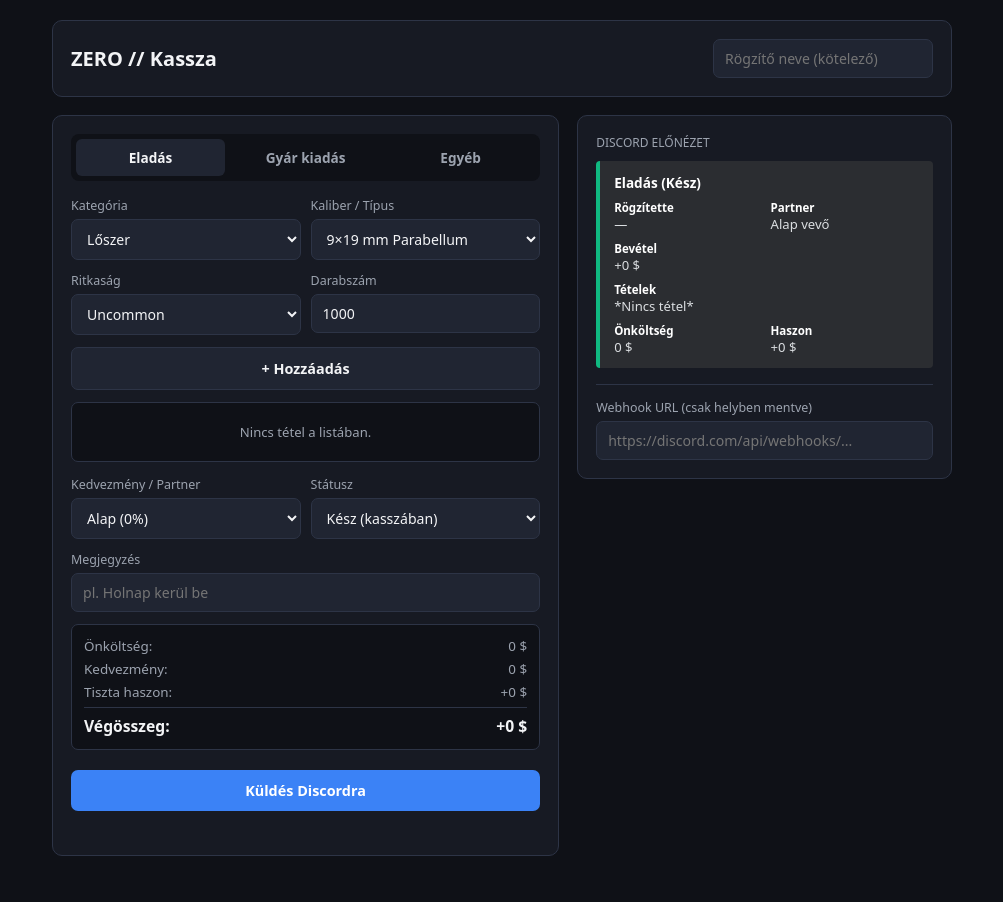
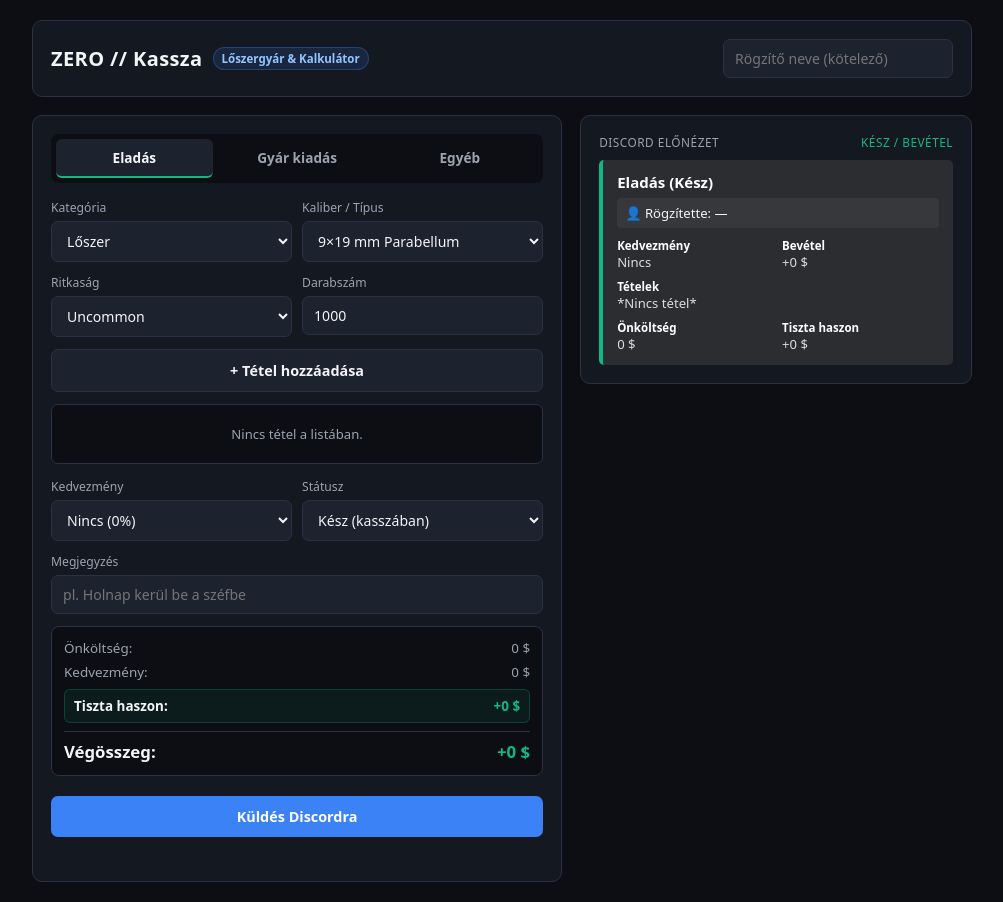
Before and after one commit to Pingu11xx/kassza, a plain HTML site: page index.html in a window 1280 px wide. Shown: the whole page, without its empty margins (138-1141 px from the left). Before the commit the page ends 876 px from the top, so only its background shows below. Drawn offline with Linux system fonts and the light colour scheme.

Commit message:
Refactor index.html for layout and style improvements
Updated styles and structure for improved layout and readability. Modified various CSS variables, adjusted element sizes, and refined HTML structure for better user experience.

```diff
--- a/index.html
+++ b/index.html
@@ -6,10 +6,10 @@
     <title>ZERO // Kassza & Kalkulátor</title>
     <style>
         :root {
-            --bg: #0f1117;
-            --card: #171a23;
-            --input: #202532;
-            --border: #2d3446;
+            --bg: #0c0e13;
+            --card: #141821;
+            --input: #1d222f;
+            --border: #2a3142;
             --text: #f3f4f6;
             --muted: #9ca3af;
             --green: #10b981;
@@ -35,14 +35,14 @@
 
         .app {
             width: 100%;
-            max-width: 900px;
+            max-width: 940px;
             display: grid;
             grid-template-columns: 1.15fr 0.85fr;
             gap: 18px;
             align-items: start;
         }
 
-        @media (max-width: 780px) {
+        @media (max-width: 820px) {
             .app {
                 grid-template-columns: 1fr;
             }
@@ -64,8 +64,25 @@
             flex-wrap: wrap;
         }
 
-        .top h1 {
+        .brand {
+            display: flex;
+            align-items: center;
+            gap: 10px;
+        }
+
+        .brand h1 {
             font-size: 1.25rem;
+            letter-spacing: 0.4px;
+        }
+
+        .pill {
+            font-size: 0.72rem;
+            font-weight: 700;
+            padding: 3px 8px;
+            border-radius: 999px;
+            background: rgba(59, 130, 246, 0.14);
+            color: #93c5fd;
+            border: 1px solid rgba(59, 130, 246, 0.3);
         }
 
         .tabs {
@@ -87,12 +104,17 @@
             font-weight: 600;
             font-size: 0.85rem;
             cursor: pointer;
+            border-bottom: 2px solid transparent;
         }
 
         .tab.active {
             background: var(--input);
             color: var(--text);
         }
+
+        .tab[data-tab="sale"].active { border-bottom-color: var(--green); }
+        .tab[data-tab="factory"].active { border-bottom-color: var(--red); }
+        .tab[data-tab="other"].active { border-bottom-color: var(--blue); }
 
         .field {
             margin-bottom: 12px;
@@ -106,7 +128,7 @@
 
         label {
             display: block;
-            font-size: 0.78rem;
+            font-size: 0.76rem;
             color: var(--muted);
             margin-bottom: 5px;
         }
@@ -126,12 +148,16 @@
             border-color: var(--blue);
         }
 
+        input.req-missing {
+            border-color: var(--red);
+        }
+
         button.action {
             width: 100%;
             padding: 11px;
             border: none;
             border-radius: 7px;
-            font-weight: 600;
+            font-weight: 700;
             font-size: 0.9rem;
             cursor: pointer;
         }
@@ -143,10 +169,18 @@
             margin-bottom: 12px;
         }
 
+        .btn-add:hover {
+            border-color: var(--blue) !important;
+        }
+
         .btn-send {
             background: var(--blue);
             color: #fff;
             margin-top: 6px;
+        }
+
+        .btn-send:hover {
+            filter: brightness(1.08);
         }
 
         .chips {
@@ -164,6 +198,11 @@
             border-radius: 6px;
             font-size: 0.76rem;
             cursor: pointer;
+        }
+
+        .chip:hover {
+            color: var(--text);
+            border-color: var(--blue);
         }
 
         .cart {
@@ -209,7 +248,7 @@
         .summary {
             background: var(--bg);
             border: 1px solid var(--border);
-            border-radius: 7px;
+            border-radius: 8px;
             padding: 12px;
             margin-bottom: 14px;
             font-size: 0.84rem;
@@ -218,30 +257,50 @@
         .sum-line {
             display: flex;
             justify-content: space-between;
-            margin-bottom: 5px;
+            align-items: center;
+            margin-bottom: 6px;
             color: var(--muted);
+        }
+
+        .sum-highlight {
+            background: rgba(16, 185, 129, 0.08);
+            border: 1px solid rgba(16, 185, 129, 0.25);
+            border-radius: 6px;
+            padding: 7px 9px;
+            margin: 8px 0;
+            color: var(--text);
+            font-weight: 600;
         }
 
         .sum-line.total {
             border-top: 1px solid var(--border);
-            padding-top: 7px;
-            margin: 6px 0 0;
+            padding-top: 8px;
+            margin: 8px 0 0;
             color: var(--text);
-            font-weight: 700;
-            font-size: 0.98rem;
+            font-weight: 800;
+            font-size: 1.05rem;
+        }
+
+        .val-green { color: var(--green); font-weight: 700; }
+
+        .section-head {
+            display: flex;
+            justify-content: space-between;
+            align-items: center;
+            margin-bottom: 10px;
         }
 
         .preview-label {
-            font-size: 0.75rem;
+            font-size: 0.74rem;
             color: var(--muted);
             text-transform: uppercase;
-            margin-bottom: 10px;
+            letter-spacing: 0.5px;
         }
 
         .embed {
             background: #2b2d31;
             border-left: 4px solid var(--green);
-            border-radius: 4px;
+            border-radius: 5px;
             padding: 12px 14px;
             font-size: 0.85rem;
             color: #dbdee1;
@@ -250,7 +309,17 @@
         .embed-title {
             font-weight: 700;
             color: #fff;
-            margin-bottom: 8px;
+            margin-bottom: 6px;
+            font-size: 0.94rem;
+        }
+
+        .embed-desc {
+            font-size: 0.82rem;
+            color: #f3f4f6;
+            background: rgba(255, 255, 255, 0.05);
+            padding: 6px 8px;
+            border-radius: 4px;
+            margin-bottom: 10px;
         }
 
         .embed-grid {
@@ -274,17 +343,12 @@
             white-space: pre-line;
         }
 
-        .webhook-area {
-            margin-top: 16px;
-            padding-top: 14px;
-            border-top: 1px solid var(--border);
-        }
-
         .msg {
             margin-top: 8px;
             font-size: 0.82rem;
             min-height: 18px;
             text-align: center;
+            font-weight: 600;
         }
 
         .hidden {
@@ -296,12 +360,16 @@
 
 <div class="app">
     <div class="box top">
-        <h1>ZERO // Kassza</h1>
-        <div style="width: 220px;">
+        <div class="brand">
+            <h1>ZERO // Kassza</h1>
+            <span class="pill">Lőszergyár & Kalkulátor</span>
+        </div>
+        <div style="width: 230px;">
             <input type="text" id="recorder" placeholder="Rögzítő neve (kötelező)">
         </div>
     </div>
 
+    <!-- Bal oldal: Űrlap -->
     <div class="box">
         <div class="tabs">
             <button class="tab active" data-tab="sale" onclick="setTab('sale')">Eladás</button>
@@ -347,7 +415,7 @@
                 </div>
             </div>
 
-            <button class="action btn-add" onclick="addItem()">+ Hozzáadás</button>
+            <button class="action btn-add" onclick="addItem()">+ Tétel hozzáadása</button>
 
             <div class="cart" id="cart">
                 <div class="cart-empty">Nincs tétel a listában.</div>
@@ -355,9 +423,9 @@
 
             <div class="grid-2 field">
                 <div>
-                    <label>Kedvezmény / Partner</label>
+                    <label>Kedvezmény</label>
                     <select id="partner" onchange="render()">
-                        <option value="0" data-name="Alap vevő">Alap (0%)</option>
+                        <option value="0" data-name="Nincs">Nincs (0%)</option>
                         <option value="10" data-name="Tai (füvesek)">Tai (-10%)</option>
                         <option value="10" data-name="Ravens">Ravens (-10%)</option>
                         <option value="10" data-name="Syndicate (Meth)">Syndicate (-10%)</option>
@@ -375,14 +443,14 @@
 
             <div class="field">
                 <label>Megjegyzés</label>
-                <input type="text" id="saleNote" placeholder="pl. Holnap kerül be" oninput="render()">
+                <input type="text" id="saleNote" placeholder="pl. Holnap kerül be a széfbe" oninput="render()">
             </div>
 
             <div class="summary">
                 <div class="sum-line"><span>Önköltség:</span><span id="sCost">0 $</span></div>
                 <div class="sum-line"><span>Kedvezmény:</span><span id="sDisc">0 $</span></div>
-                <div class="sum-line"><span>Tiszta haszon:</span><span id="sProfit">0 $</span></div>
-                <div class="sum-line total"><span>Végösszeg:</span><span id="sTotal">0 $</span></div>
+                <div class="sum-line sum-highlight"><span>Tiszta haszon:</span><span id="sProfit" class="val-green">0 $</span></div>
+                <div class="sum-line total"><span>Végösszeg:</span><span id="sTotal" class="val-green">0 $</span></div>
             </div>
         </div>
 
@@ -440,21 +508,25 @@
         <div class="msg" id="msg"></div>
     </div>
 
+    <!-- Jobb oldal: Discord előnézet -->
     <div class="box">
-        <div class="preview-label">Discord előnézet</div>
-        <div class="embed" id="embed">
-            <div class="embed-title" id="eTitle">Eladás</div>
-            <div class="embed-grid" id="eFields"></div>
+        <div class="section-head">
+            <span class="preview-label">Discord előnézet</span>
+            <span class="preview-label" id="statusBadge" style="color: var(--green);">KÉSZ</span>
         </div>
 
-        <div class="webhook-area">
-            <label>Webhook URL (csak helyben mentve)</label>
-            <input type="password" id="webhook" placeholder="https://discord.com/api/webhooks/..." onchange="saveLocal()">
+        <div class="embed" id="embed">
+            <div class="embed-title" id="eTitle">Eladás (Kész)</div>
+            <div class="embed-desc" id="eDesc">👤 Rögzítette: —</div>
+            <div class="embed-grid" id="eFields"></div>
         </div>
     </div>
 </div>
 
 <script>
+    // Ide írd be a fix Discord Webhook URL-t (ha publikus GitHub Pages-re teszed, bárki láthatja a forráskódban)
+    const WEBHOOK_URL = 'IDE_MASOLD_A_WEBHOOK_URL_T';
+
     const PRICES = {
         ammo: {
             Common:    { cost: 9.8,  sell: 15 },
@@ -576,7 +648,10 @@
     }
 
     function buildPayload() {
-        const recorder = document.getElementById('recorder').value.trim() || '—';
+        const rawRecorder = document.getElementById('recorder').value.trim();
+        const upperRecorder = rawRecorder ? rawRecorder.toUpperCase() : '—';
+        const description = `👤 **Rögzítette:** \`${upperRecorder}\``;
+
         let color = 0x10b981;
         let title = '';
         let fields = [];
@@ -607,12 +682,11 @@
             title = status === 'paid' ? 'Eladás (Kész)' : 'Függőben / Tartozás';
 
             fields = [
-                { name: 'Rögzítette', value: recorder, inline: true },
-                { name: 'Partner', value: discPct ? `${pName} (-${discPct}%)` : pName, inline: true },
+                { name: 'Kedvezmény', value: discPct ? `${pName} (-${discPct}%)` : pName, inline: true },
                 { name: 'Bevétel', value: `**+${money(total)}**`, inline: true },
                 { name: 'Tételek', value: cart.length ? cart.map(x => `• **${x.qty} db** ${x.cal} (${x.rar})`).join('\n') : '*Nincs tétel*', inline: false },
                 { name: 'Önköltség', value: money(rawCost), inline: true },
-                { name: 'Haszon', value: `**${profit >= 0 ? '+' : ''}${money(profit)}**`, inline: true }
+                { name: 'Tiszta haszon', value: `**${profit >= 0 ? '+' : ''}${money(profit)}**`, inline: true }
             ];
             if (note) fields.push({ name: 'Megjegyzés', value: note, inline: false });
         } else if (tab === 'factory') {
@@ -622,11 +696,9 @@
             color = 0xef4444;
             title = 'Gyár kiadás';
             fields = [
-                { name: 'Rögzítette', value: recorder, inline: true },
-                { name: 'Összeg', value: `**- ${money(fAmt).replace(' ', '')}**`, inline: true },
-                { name: 'Megnevezés', value: fTitle, inline: false }
+                { name: 'Összeg', value: `**-${money(fAmt)}**`, inline: true },
+                { name: 'Megnevezés', value: fTitle, inline: true }
             ];
-            fields[1].value = `**-${money(fAmt)}**`;
             if (fNote) fields.push({ name: 'Megjegyzés', value: fNote, inline: false });
         } else {
             const isExp = document.getElementById('oType').value === 'expense';
@@ -636,23 +708,36 @@
             color = isExp ? 0xef4444 : 0x10b981;
             title = isExp ? 'Egyéb kiadás' : 'Egyéb bevétel';
             fields = [
-                { name: 'Rögzítette', value: recorder, inline: true },
                 { name: 'Összeg', value: `**${isExp ? '-' : '+'}${money(oAmt)}**`, inline: true },
-                { name: 'Megnevezés', value: oTitle, inline: false }
+                { name: 'Megnevezés', value: oTitle, inline: true }
             ];
             if (oNote) fields.push({ name: 'Megjegyzés', value: oNote, inline: false });
         }
 
         return {
             username: 'ZERO Kassza',
-            embeds: [{ color, title, fields, timestamp: new Date().toISOString() }]
+            embeds: [{ color, title, description, fields, timestamp: new Date().toISOString() }]
         };
     }
 
     function render() {
         const embed = buildPayload().embeds[0];
+        const badge = document.getElementById('statusBadge');
         document.getElementById('embed').style.borderLeftColor = '#' + embed.color.toString(16).padStart(6, '0');
         document.getElementById('eTitle').textContent = embed.title;
+        document.getElementById('eDesc').textContent = embed.description.replace(/\*\*|`/g, '');
+
+        if (embed.color === 0x10b981) {
+            badge.textContent = 'KÉSZ / BEVÉTEL';
+            badge.style.color = 'var(--green)';
+        } else if (embed.color === 0xf59e0b) {
+            badge.textContent = 'FÜGGŐBEN';
+            badge.style.color = 'var(--yellow)';
+        } else {
+            badge.textContent = 'KIADÁS';
+            badge.style.color = 'var(--red)';
+        }
+
         document.getElementById('eFields').innerHTML = embed.fields.map(f => `
             <div class="embed-item ${f.inline ? '' : 'full'}">
                 <div class="embed-k">${f.name}</div>
@@ -664,18 +749,20 @@
     async function send() {
         const recorderEl = document.getElementById('recorder');
         const recorder = recorderEl.value.trim();
-        const webhook = document.getElementById('webhook').value.trim();
         const msg = document.getElementById('msg');
 
+        recorderEl.classList.remove('req-missing');
+
         if (!recorder) {
+            recorderEl.classList.add('req-missing');
             msg.style.color = 'var(--red)';
             msg.textContent = 'Add meg a rögzítő nevét, nélküle nem küldhető el!';
             recorderEl.focus();
             return;
         }
-        if (!webhook) {
+        if (!WEBHOOK_URL || WEBHOOK_URL === 'IDE_MASOLD_A_WEBHOOK_URL_T') {
             msg.style.color = 'var(--red)';
-            msg.textContent = 'Hiányzik a Webhook URL!';
+            msg.textContent = 'Állítsd be a fix WEBHOOK_URL-t a kódban!';
             return;
         }
         if (tab === 'sale' && !cart.length) {
@@ -684,12 +771,12 @@
             return;
         }
 
-        saveLocal();
+        localStorage.setItem('zero_rec', recorder);
         msg.style.color = 'var(--muted)';
         msg.textContent = 'Küldés...';
 
         try {
-            const res = await fetch(webhook, {
+            const res = await fetch(WEBHOOK_URL, {
                 method: 'POST',
                 headers: { 'Content-Type': 'application/json' },
                 body: JSON.stringify(buildPayload())
@@ -713,18 +800,13 @@
         }
     }
 
-    function saveLocal() {
-        localStorage.setItem('zero_rec', document.getElementById('recorder').value.trim());
-        localStorage.setItem('zero_wh', document.getElementById('webhook').value.trim());
-    }
-
     document.addEventListener('DOMContentLoaded', () => {
         document.getElementById('recorder').value = localStorage.getItem('zero_rec') || '';
-        document.getElementById('webhook').value = localStorage.getItem('zero_wh') || '';
         document.getElementById('recorder').addEventListener('input', () => {
-            saveLocal();
+            localStorage.setItem('zero_rec', document.getElementById('recorder').value.trim());
             render();
         });
+
         updateCalibers();
         render();
     });
```
